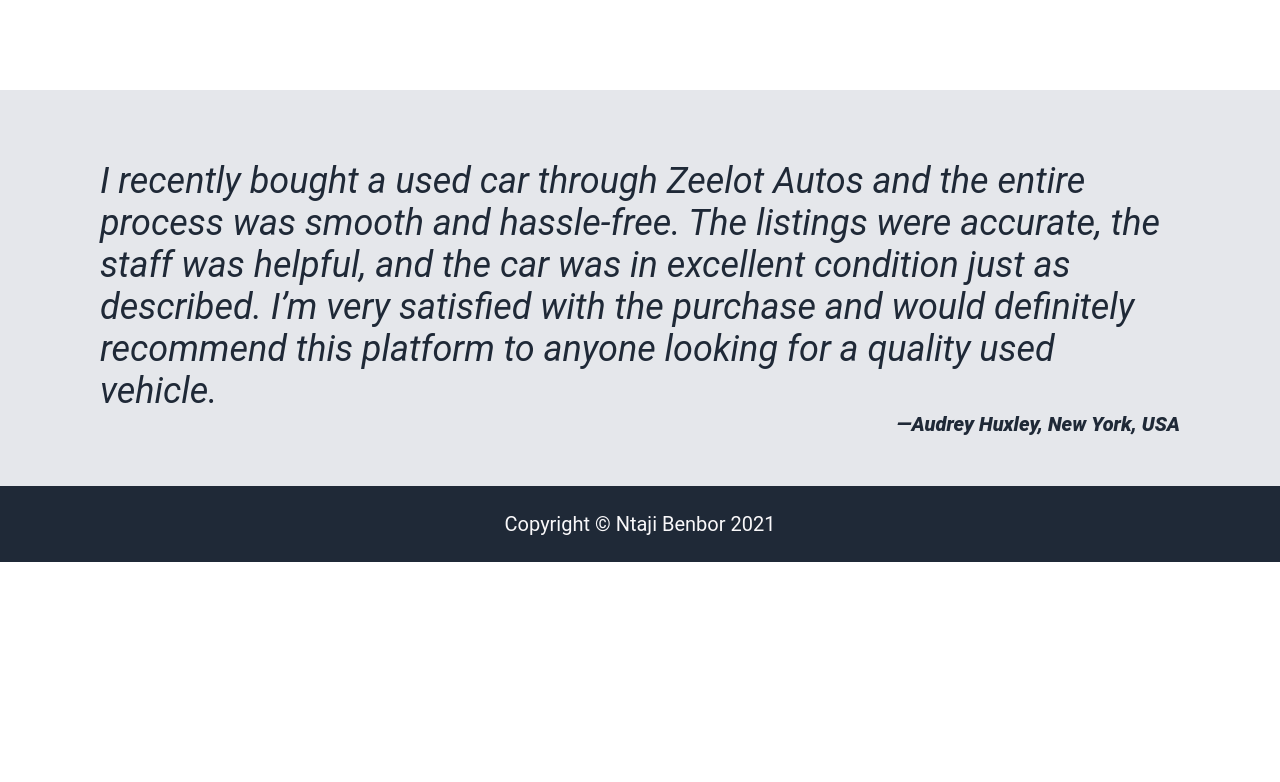
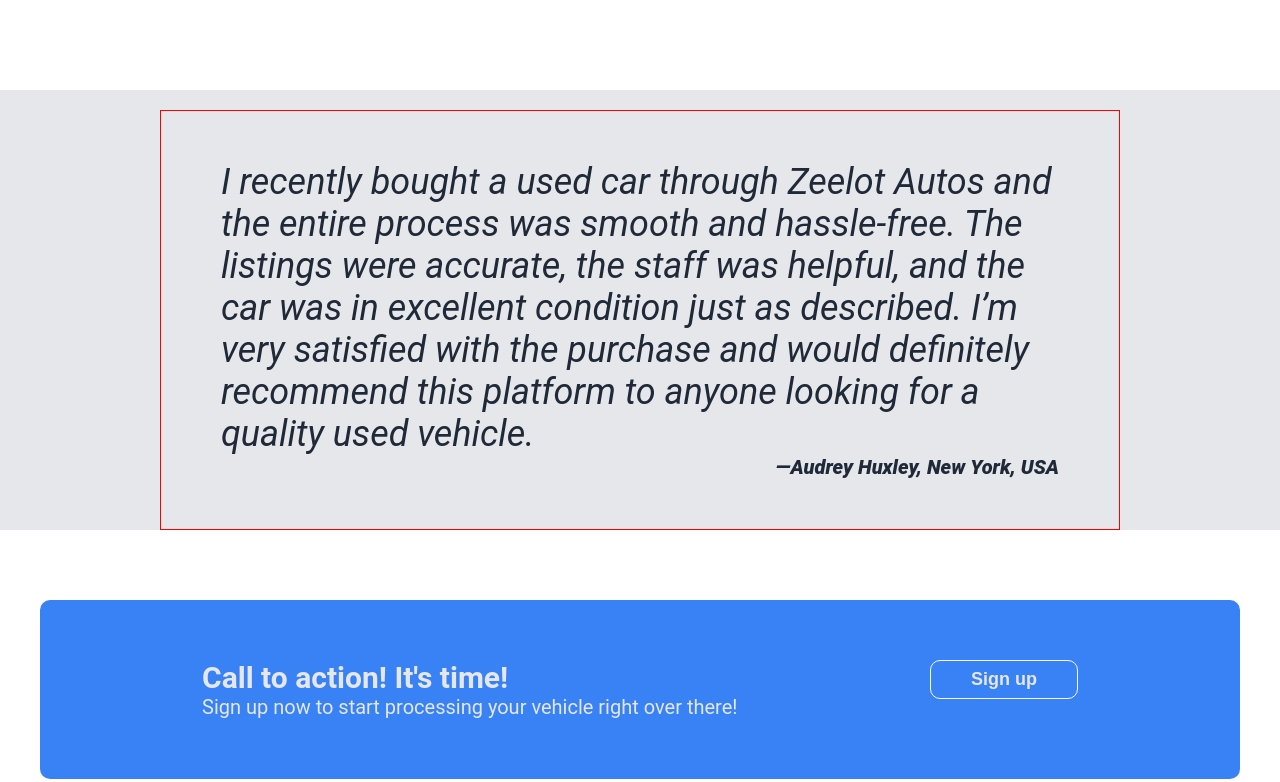
Before and after one commit to NtajiBenbor/landing-page, a plain HTML site: page index.html in a window 1280 px wide. Shown: the part 927-1709 px from the top of the page. Before the commit the page ends 1489 px from the top, so only its background shows below. Drawn offline with Linux system fonts and the light colour scheme.

Commit message:
Add the Call to Action section of the landing page

```diff
--- a/index.html
+++ b/index.html
@@ -73,6 +73,18 @@
                 <p class="cite">—Audrey Huxley, <cite>New York, USA</cite></p>
             </blockquote>
         </div>
+        <!-- Call to action section -->
+        <div class="container cta-section">
+            <div class="cta-center">
+                <div class="cta-txt">
+                    <p class="cta-title">Call to action! It's time!</p>
+                    <p>Sign up now to start processing your vehicle right over there!</p>
+                </div>
+                <div class="cta-button">
+                    <button>Sign up</button>
+                </div>
+            </div>
+        </div>
     </main>
     <!-- footer section -->
     <footer>
--- a/style.css
+++ b/style.css
@@ -180,16 +180,49 @@
 }
 
 .quote-txt{
+    width: 75%;
     font-style: italic;
     font-size: 36px;
     color: #1f2937;
     padding: 50px 60px;
+    border: 1px solid red;
 }
 
 .cite{
     text-align: right;
     font-size: 20px;
     font-weight: 900;
+}
+
+/** CTA SECTION **/
+.cta-section{
+    background-color: #3882f6;
+    color: #e5e7eb;
+    border-radius: 10px;
+    margin: 70px auto;
+}
+
+
+.cta-center{
+    width: 75%;
+    margin: 50px auto;
+    display: flex;
+    justify-content: center;
+}
+
+.cta-txt{
+    flex: 2;
+}
+
+.cta-title{
+    font-weight: 700;
+    font-size: 30px;
+}
+
+
+.cta-button button{
+    border: 1px solid #f9f8fa;
+    padding: 8px 40px;
 }
 
 
@@ -201,6 +234,3 @@
     text-align: center;
     padding: 16px;
 }
-/* .hero , .hero *{
-   border: 1px solid red;
-} *`
```
